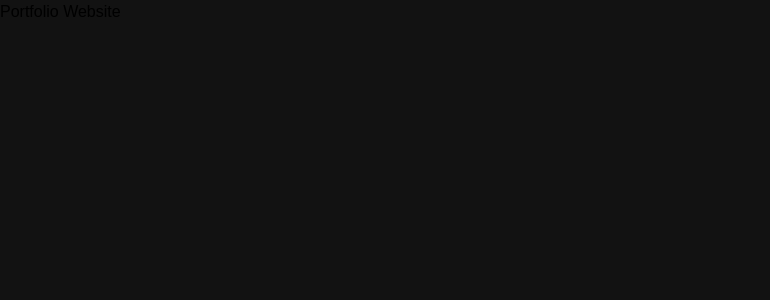
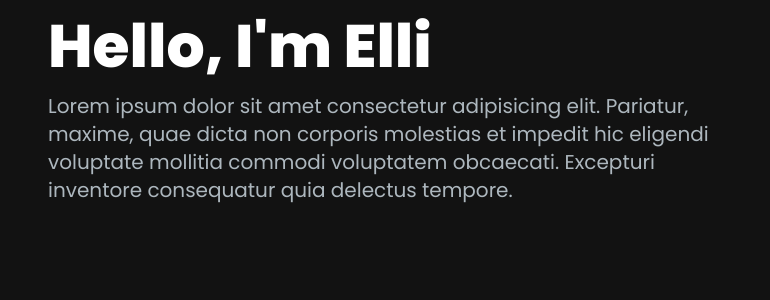
Before and after one commit to eraynai/react-portfolio, a React (Vite) app: page / in a window 1280 px wide. Shown: the top 300 px of the page, without its empty margins (0-770 px from the left). Built offline with nearby package versions, Linux system fonts and the light colour scheme.

Commit message:
added lorem ipsum

```diff
--- a/src/App.jsx
+++ b/src/App.jsx
@@ -3,7 +3,7 @@ import Hero from "./components/Hero";
 function App() {
   return (
     <>
-      <main className="flex min-h-screen flex-col bg-[#121212]">
+      <main className="flex min-h-screen flex-col bg-[#121212] container mx-auto px-12 py-4">
         <Hero />
       </main>
     </>
--- a/src/components/Hero.jsx
+++ b/src/components/Hero.jsx
@@ -1,8 +1,20 @@
 const Hero = () => {
   return (
-    <>
-      <h1>Portfolio Website</h1>
-    </>
+    <section>
+      <div className="grid grid-cols-1 lg:grid-cols-12">
+        <div className="col-span-7 place-self-center">
+          <h1 className="text-white mb-4 lg:text-6xl text-4xl font-extrabold">
+            Hello, I'm Elli
+          </h1>
+          <p className="text-[#adb7be] text-lg lg:text-xl">
+            Lorem ipsum dolor sit amet consectetur adipisicing elit. Pariatur,
+            maxime, quae dicta non corporis molestias et impedit hic eligendi
+            voluptate mollitia commodi voluptatem obcaecati. Excepturi inventore
+            consequatur quia delectus tempore.
+          </p>
+        </div>
+      </div>
+    </section>
   );
 };
 export default Hero;
--- a/src/index.css
+++ b/src/index.css
@@ -1,3 +1,5 @@
+@import url("https://fonts.googleapis.com/css2?family=Poppins:wght@100;200;300;400;500;600;700;800;900&display=swap");
+
 @tailwind base;
 @tailwind components;
 @tailwind utilities;
```
